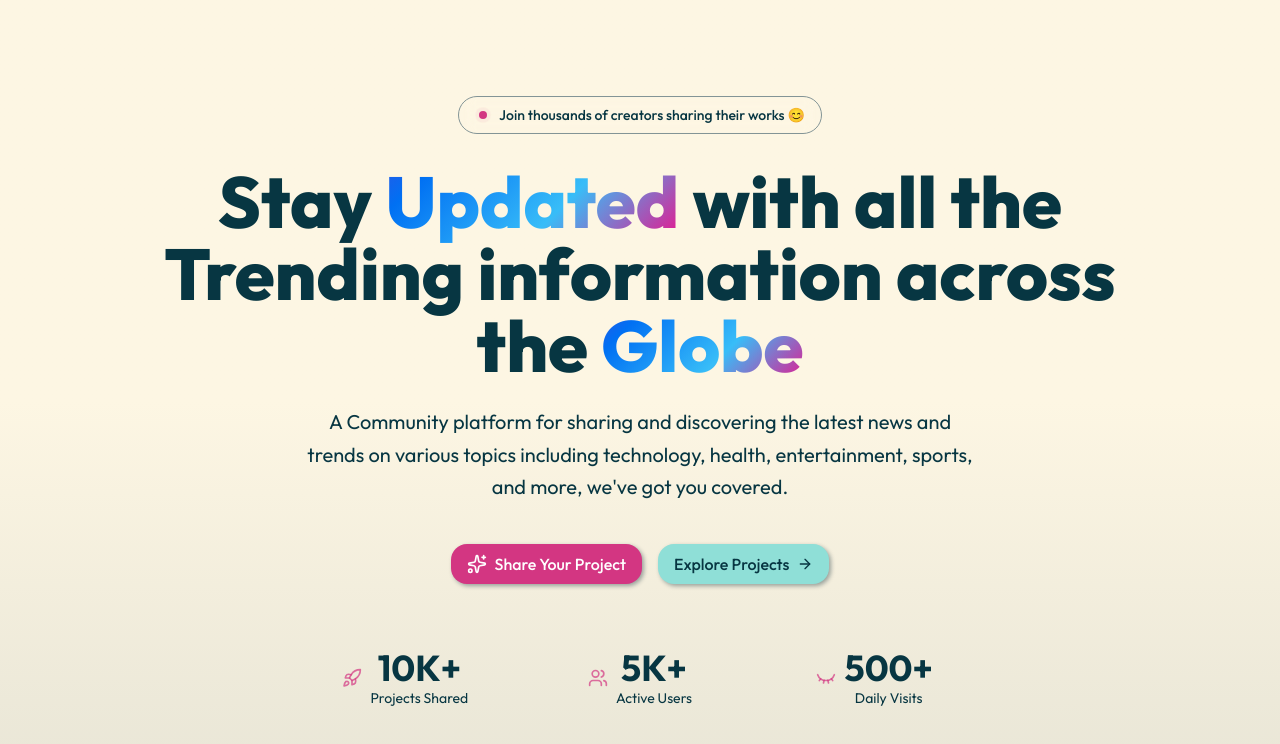
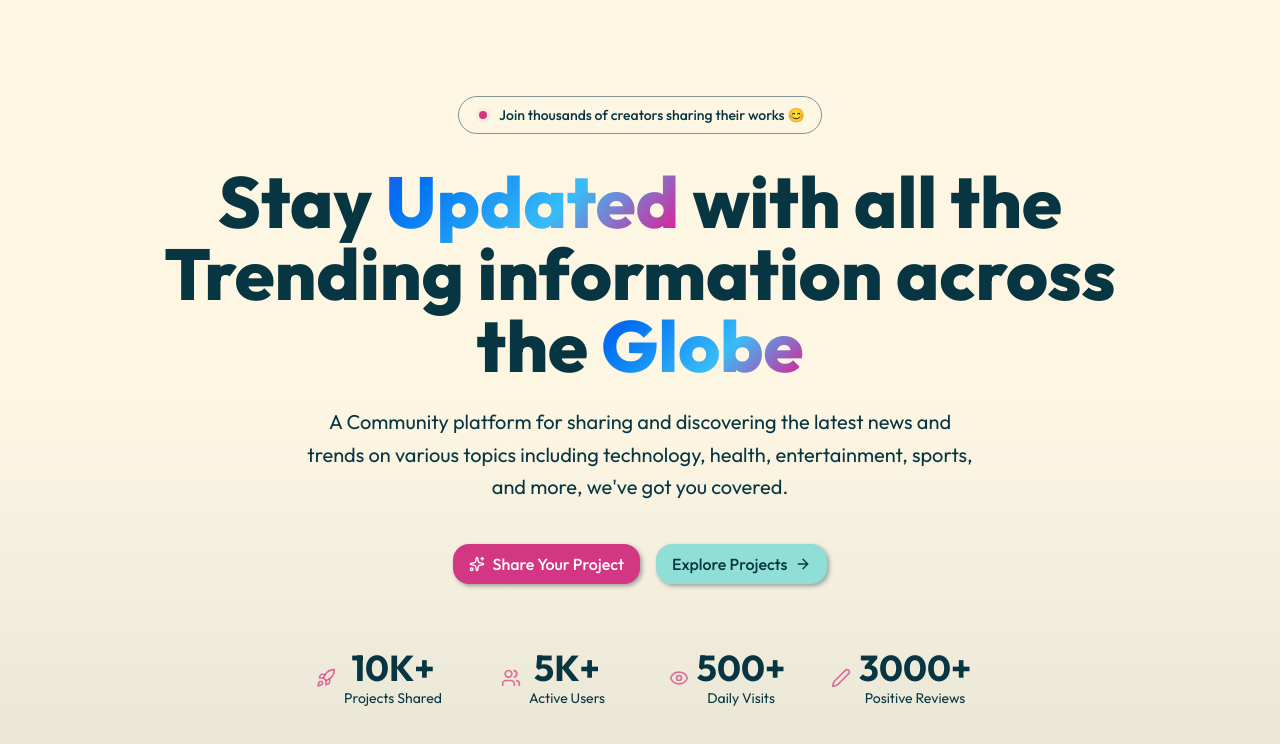
Before and after one commit to OgbodoPhilip/Blug, a Next.js app: page / in a window 1280 px wide. Shown: the top 744 px of the page. Built offline with nearby package versions, Linux system fonts and the light colour scheme.

Commit message:
stats card added to 4 icons

```diff
--- a/components/ui/landing-page/hero-section.tsx
+++ b/components/ui/landing-page/hero-section.tsx
@@ -1,7 +1,7 @@
 import Link from "next/link";
 import { Badge } from "../badge";
 import { Button } from "../button";
-import { ArrowRight, EyeClosedIcon, RocketIcon, SparklesIcon, UsersIcon } from "lucide-react";
+import { ArrowRight, Eye, EyeClosedIcon, Pen, RocketIcon, SparklesIcon, UsersIcon } from "lucide-react";
 import { AuroraText } from "../aurora-text";
 import StatsCard from "./stats-card";
 
@@ -23,7 +23,8 @@ const LiveBadge = () => {
 const statsData = [
     {icon:RocketIcon, value:"10K+", label:"Projects Shared"},
     {icon:UsersIcon, value:"5K+", label:"Active Users"},
-    {icon:EyeClosedIcon , value:"500+", label:"Daily Visits"},
+    {icon:Eye , value:"500+", label:"Daily Visits"},
+    {icon:Pen , value:"3000+", label:"Positive Reviews"},
 ]
 
 export default function HeroSection() {
@@ -42,10 +43,10 @@ A Community platform for sharing and discovering the latest news and trends on v
 </p>
 
 <div className="flex flex-col sm:flex-row gap-4 mb-16">
-    <Button asChild size='lg' className="text-base px-8 shadow-2xl rounded-2xl"><Link href="/submit"><SparklesIcon className="size-5"/>Share Your Project</Link></Button>
-    <Button variant='secondary' asChild size='lg' className="text-base px-8 shadow-2xl rounded-2xl"><Link href="/explore">Explore Projects<ArrowRight size-5/></Link></Button>
+    <Button asChild size='lg' className="text-base px-8 shadow-2xl rounded-2xl"><Link href="/submit"><SparklesIcon size='lg'/>Share Your Project</Link></Button>
+    <Button variant='secondary' asChild size='lg' className="text-base px-8 shadow-2xl rounded-2xl"><Link href="/explore">Explore Projects<ArrowRight size='lg'/></Link></Button>
 </div>
-<div className="grid grid-cols-1 sm:grid-cols-3 gap-6 sm:gap-8 w-full max-w-2xl">
+<div className="grid grid-cols-2 sm:grid-cols-4 gap-4 sm:gap-6 w-full max-w-2xl">
 
     {statsData.map((stat, index) => (
         <StatsCard key={stat.label} icon={stat.icon} value={stat.value} label={stat.label}/>
```
